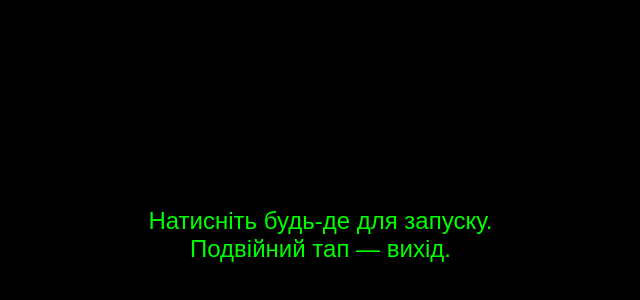
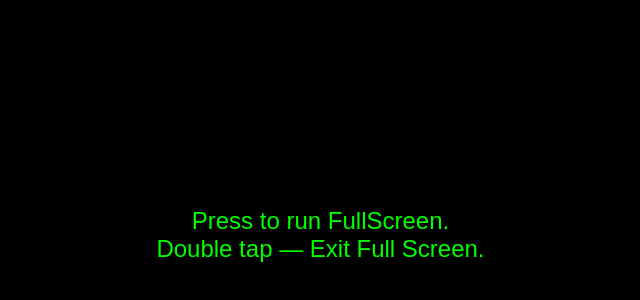
Before and after one commit to AlecCross/amoled-saver, a Next.js app: page / in a window 1280 px wide. Shown: the part 182-482 px from the top of the page, without its empty margins (337-977 px from the left). Built offline with nearby package versions, Linux system fonts and the light colour scheme.

Commit message:
English lang

```diff
--- a/src/pages/index.js
+++ b/src/pages/index.js
@@ -94,9 +94,9 @@ export default function Home() {
     opacity: showHint ? 1 : 0, // тут
     transition: 'opacity 0.5s ease-in-out', // і тут
   }}>
-    Натисніть будь-де для запуску.
+    Press to run FullScreen.
     <br />
-    Подвійний тап — вихід.
+    Double tap — Exit Full Screen.
   </div>
 )}
       <style jsx>{`
```
Also changed, not shown: public/sw.js (+1 -1 lines).
